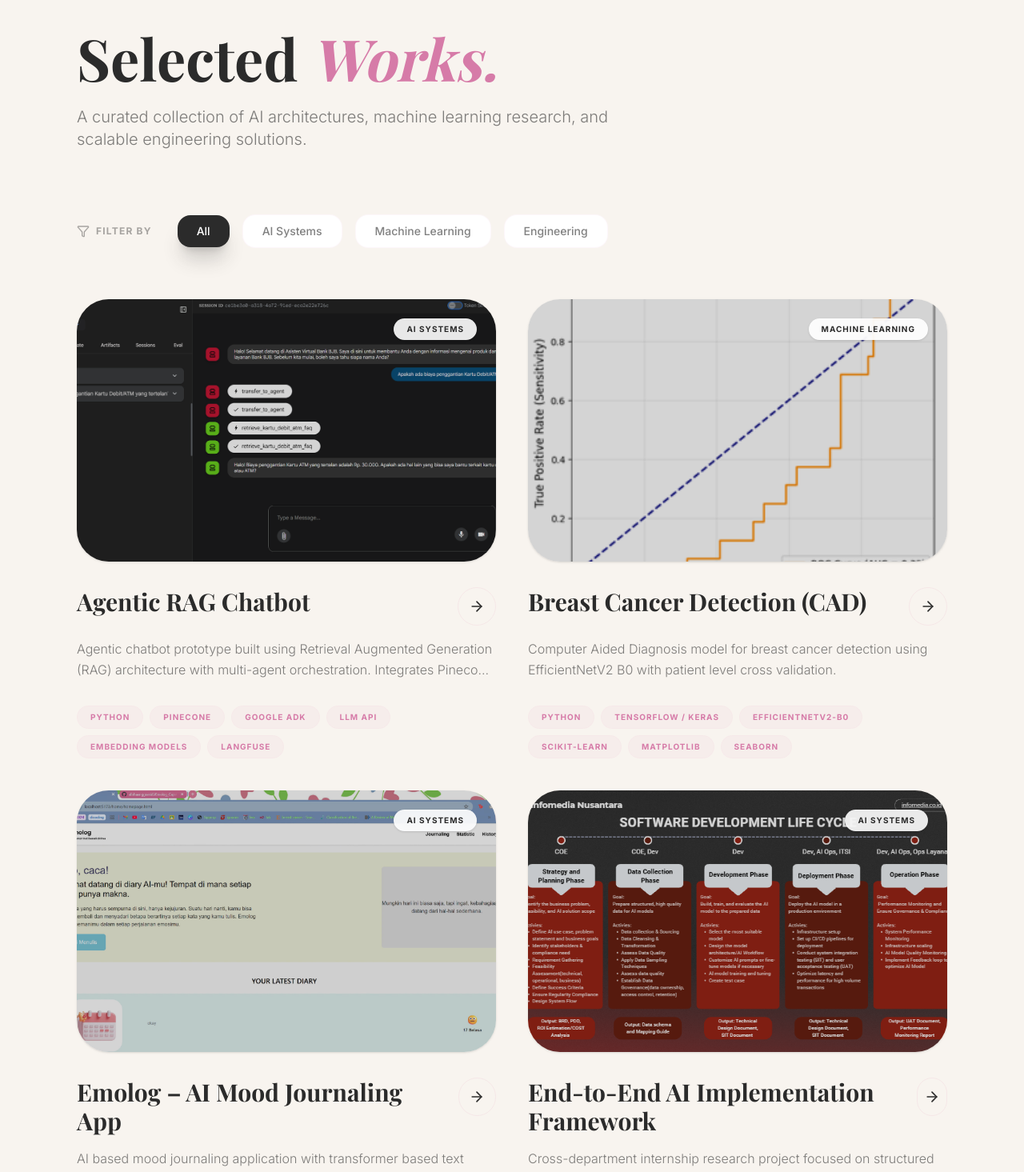
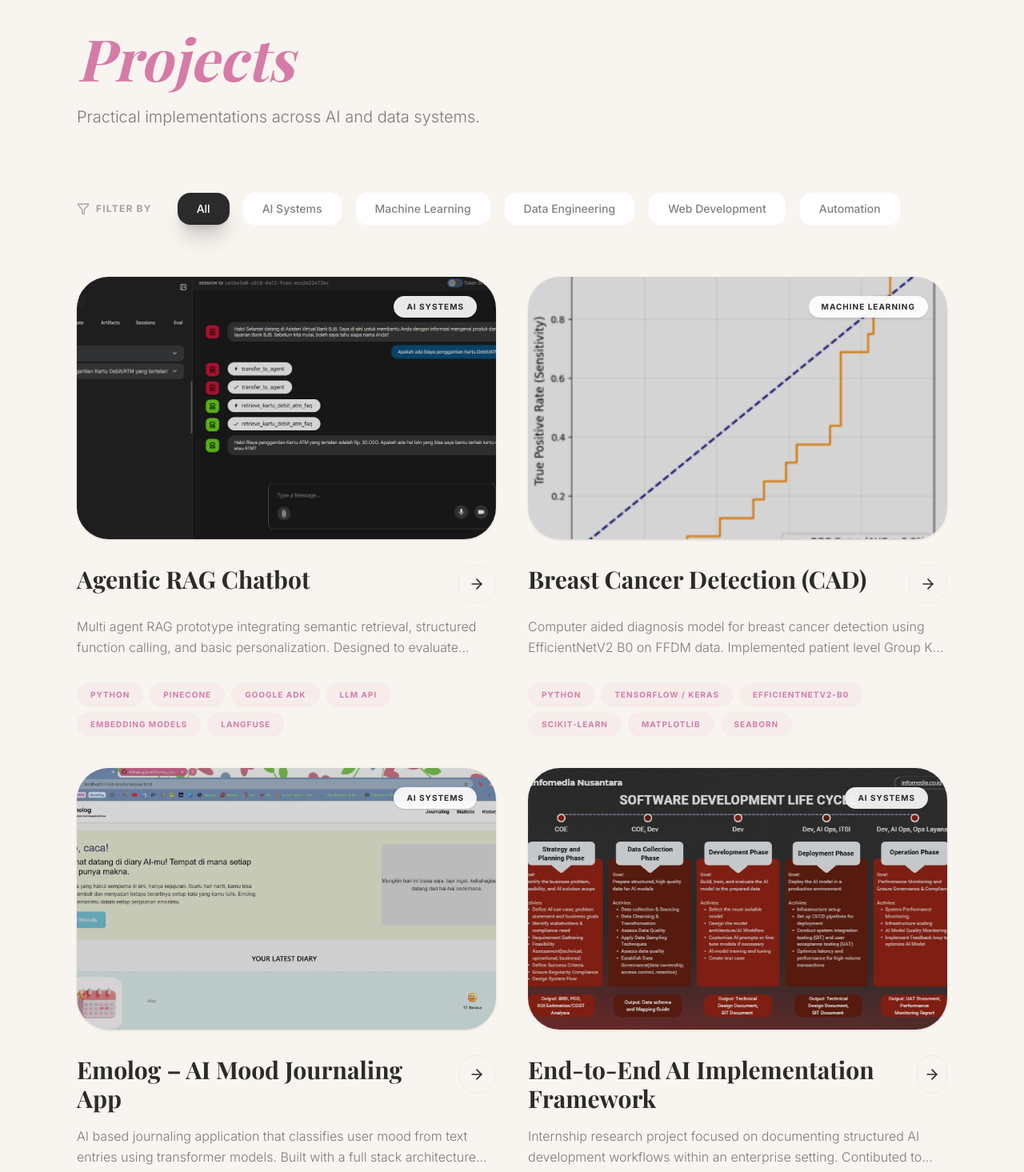
Before and after one commit to alishaanggranidi/portofolio, a React (Vite) app: page /projects in a window 1280 px wide. Shown: the part 140-1605 px from the top of the page at 80% size. Built offline with nearby package versions, Linux system fonts and the light colour scheme; a web font is replaced by a local one.

Commit message:
update10

```diff
--- a/src/app/projects/[slug]/page.tsx
+++ b/src/app/projects/[slug]/page.tsx
@@ -57,17 +57,14 @@ export default function ProjectDetail() {
           />
         </motion.div>
 
-        {/* Title */}
         <h1 className="text-4xl font-semibold mb-4">
           {project.title}
         </h1>
 
-        {/* Category */}
         <span className="inline-block mb-6 text-xs px-4 py-1 rounded-full bg-[#E8B4C8]/20 text-[#D67BA8]">
           {project.category}
         </span>
 
-        {/* Description */}
         <p className="text-lg text-gray-600 mb-10 leading-relaxed">
           {project.description}
         </p>
--- a/src/app/projects/page.tsx
+++ b/src/app/projects/page.tsx
@@ -6,7 +6,7 @@ import { projects } from "../../data/projects";
 import { motion, AnimatePresence } from "motion/react";
 import { ArrowRight, Filter } from "lucide-react";
 
-const filters = ["All", "AI Systems", "Machine Learning", "Engineering"];
+const filters = ["All", "AI Systems", "Machine Learning", "Data Engineering", "Web Development", "Automation"];
 
 export default function ProjectsPage() {
   const [activeFilter, setActiveFilter] = useState("All");
@@ -27,11 +27,10 @@ export default function ProjectsPage() {
           className="mb-20"
         >
           <h1 className="text-5xl md:text-7xl font-serif font-bold mb-6">
-            Selected <span className="text-pink-accent italic">Works.</span>
+            <span className="text-pink-accent italic">Projects</span>
           </h1>
           <p className="text-xl text-ink/60 max-w-2xl font-light">
-            A curated collection of AI architectures, machine learning research,
-            and scalable engineering solutions.
+            Practical implementations across AI and data systems.
           </p>
         </motion.div>
 
--- a/src/app/skills/page.tsx
+++ b/src/app/skills/page.tsx
@@ -19,8 +19,6 @@ export default function SkillsPage() {
       title: "AI & Machine Learning",
       icon: <Cpu className="text-pink-accent" />,
       items: [
-        "Deep Learning",
-        "Computer Vision",
         "RAG Architecture",
         "LLM Integration",
         "PyTorch",
@@ -30,7 +28,7 @@ export default function SkillsPage() {
       color: "bg-pink-accent/10"
     },
     {
-      title: "Deployment",
+      title: "Infrastructure & Deployment",
       icon: <Cloud className="text-pink-accent" />,
       items: ["GCP", "Docker", "Jenkins", "GitHub Actions", "Kubernetes"],
       color: "bg-pink-soft/10"
@@ -47,11 +45,10 @@ export default function SkillsPage() {
           className="mb-20"
         >
           <h1 className="text-5xl md:text-7xl font-serif font-bold mb-6">
-            Technical <span className="text-pink-accent italic">Arsenal.</span>
+            <span className="text-pink-accent italic">Skills</span>
           </h1>
           <p className="text-xl text-ink/60 max-w-2xl font-light">
-            A comprehensive toolkit built through years of research,
-            experimentation, and enterprise-grade implementation.
+           Tools and technologies used across AI, machine learning, and data projects.
           </p>
         </motion.div>
 
@@ -98,18 +95,18 @@ export default function SkillsPage() {
         >
           <div className="flex items-center gap-4 mb-12">
             <Award className="text-pink-accent" size={32} />
-            <h2 className="text-4xl font-serif font-bold">Key Achievements</h2>
+            <h2 className="text-4xl font-serif font-bold">Achievements</h2>
           </div>
 
           <div className="grid md:grid-cols-3 gap-8">
             {[
               {
                 title: "EfficientNetV2 Research",
-                desc: "Published research on patient-level validation for medical imaging."
+                desc: "Implemented patient level validation for medical imaging classification to reduce Published research on patient-level validation for medical imaging."
               },
               {
                 title: "Agentic RAG Implementation",
-                desc: "Deployed multi-agent systems for complex document reasoning."
+                desc: "Deployed multi agent systems for complex document reasoning."
               },
               {
                 title: "Enterprise ETL Pipelines",
--- a/src/components/projects/ProjectCard.tsx
+++ b/src/components/projects/ProjectCard.tsx
@@ -18,7 +18,7 @@ export default function ProjectCard({ project, image }: ProjectCardProps) {
       animate={{ opacity: 1, scale: 1 }}
       exit={{ opacity: 0, scale: 0.95 }}
       transition={{ duration: 0.3 }}
-      className="bg-white rounded-2xl p-8 shadow-sm hover:shadow-md border border-pink-soft/20 flex flex-col hover-lift"
+      className="bg-white rounded-3xl p-8 shadow-sm hover:shadow-md border border-pink-soft/20 flex flex-col hover-lift"
     >
       <h3 className="text-xl font-bold mb-4">
         {project.title}
--- a/src/data/projects.ts
+++ b/src/data/projects.ts
@@ -17,7 +17,7 @@ export const projects: Project[] = [
     slug: "agentic-rag-chatbot",
     category: "AI Systems",
     description:
-      "Agentic chatbot prototype built using Retrieval Augmented Generation (RAG) architecture with multi-agent orchestration. Integrates Pinecone for semantic retrieval, Google ADK for coordination, structured function calling, simple personalization, and out-of-scope detection. Includes response evaluation for accuracy and consistency monitoring.",
+    "Multi agent RAG prototype integrating semantic retrieval, structured function calling, and basic personalization. Designed to evaluate response grouding, out of scope detection, and consistency using retrieval pipelines and monitoring tools.",
     tech: [
       "Python",
       "Pinecone",
@@ -35,7 +35,7 @@ export const projects: Project[] = [
     slug: "breast-cancer-detection",
     category: "Machine Learning",
     description:
-      "Computer Aided Diagnosis model for breast cancer detection using EfficientNetV2 B0 with patient level cross validation.",
+    " Computer aided diagnosis model for breast cancer detection using EfficientNetV2 B0 on FFDM data. Implemented patient level Group K Fold cross validation to reduce data leakage and ensure reliable generalization across cases.",
     tech: [
       "Python",
       "TensorFlow / Keras",
@@ -54,7 +54,7 @@ export const projects: Project[] = [
     slug: "emolog",
     category: "AI Systems",
     description:
-      "AI based mood journaling application with transformer based text classification and full stack implementation",
+      "AI based journaling application that classifies user mood from text entries using transformer models. Built with a full stack architecture integrating React, backend services, and a structured NLP pipeline for text preprocessing and inference ",
     tech: [
       "React.js",
       "Next.js",
@@ -75,7 +75,7 @@ export const projects: Project[] = [
     slug: "ai-implementation-framework",
     category: "AI Systems",
     description:
-      "Cross-department internship research project focused on structured enterprise AI implementation practices. Contributed within the Development division by researching AI development workflows, supporting experimentation documentation, and preparing structured internal presentations.",
+    " Internship research project focused on documenting structured AI development workflows within an enterprise setting. Contibuted to experimentation tracking, development process analysis, and internal technical reporting.",
     tech: [
       "AI Workflow Research",
       "Experiment Documentation",
@@ -90,7 +90,7 @@ export const projects: Project[] = [
     slug: "ai-maturity-assessment",
     category: "Data Engineering",
     description:
-      "AI maturity assessment across business units using a multi-dimensional evaluation framework. Processed survey data, conducted scoring analysis, mapped maturity levels, and prepared structured documentation for internal reporting.",
+    " Conducted AI maturity assessment across business units using a structured evaluation framework. Processed survey data, analyzed scoring dimensions, and prepared documentation to support internal strategic planning.",
     tech: [
       "Google Forms",
       "Spreadsheets",
@@ -106,7 +106,7 @@ export const projects: Project[] = [
     slug: "etl-pipeline",
     category: "Data Engineering",
     description:
-      "Automated ETL pipeline that scraped 50 web pages, performed data cleaning and transformation, and stored outputs in CSV, Google Sheets, and PostgreSQL simultaneously.",
+    "Automated ETL pipeline that scraped structured data from multiple web pages, performed cleaning and transformation, and stored outputs in CSV, Google Sheets, and PostgreSQL for furter analysis.",
     tech: [
       "Python",
       "BeautifulSoup",
@@ -124,7 +124,7 @@ export const projects: Project[] = [
     slug: "cellphone-recommender",
     category: "Machine Learning",
     description:
-      "Hybrid recommendation system combining content-based filtering using cosine similarity and collaborative filtering with neural networks. Integrates product specifications and user rating history to generate personalized smartphone recommendations.",
+    "Hybrid recommendation system combining content based filtering and collaborative filtering approaches. Integrated product specifications and user interaction data to generate personalized smartphone recommendations.",
     tech: [
       "Python",
       "Pandas",
@@ -141,7 +141,7 @@ export const projects: Project[] = [
     slug: "financial-automation-system",
     category: "Automation",
     description:
-      "Automated financial recording system integrating Telegram Bot API and n8n workflow automation. Processes incoming messages, transforms them into structured financial data using Groq inference and JavaScript function nodes, and stores results in Google Sheets.",
+    "Automated financial recording workflow integrating Telegram Bot API and n8n orchestration. Parsed incoming messages into structured financial records and stored outputs in Google Sheets using scripted transformation logic.",
     tech: [
       "n8n Cloud",
       "Telegram Bot API",
@@ -158,7 +158,7 @@ export const projects: Project[] = [
     slug: "waste-classification-cnn",
     category: "Machine Learning",
     description:
-      "Convolutional Neural Network (CNN) model for classifying waste into plastic, paper, and garbage categories. Achieved ≥85% accuracy. Exported model to SavedModel, TFLite, and TensorFlow.js formats for deployment flexibility.",
+    "Convolutional neural network modoel for classifying waste images into predefined categories. Trained and exported into multiple deployment formats including SavedModel, TFLite, and TensorFlow.js.",
     tech: [
       "Python",
       "TensorFlow / Keras",
@@ -175,7 +175,7 @@ export const projects: Project[] = [
     slug: "joypad-journey",
     category: "Web Development",
     description:
-      "Web-based booking system adapted from a reference project and extended with additional features to improve reservation flow and administrative data management. Designed to streamline customer booking and backend record tracking.",
+    "Web based booking application adapted and extended with additional features for reservation management and administrative record tracking using a structured frontend backend flow.",
     tech: [
       "Next.js",
       "JavaScript",
@@ -192,7 +192,7 @@ export const projects: Project[] = [
     slug: "streamlit-data-dashboard",
     category: "Data Engineering",
     description:
-      "Interactive data analysis dashboard covering data collection, cleaning, exploratory data analysis, visualization, and deployment to Streamlit Cloud.",
+    "Interactive data analysis dashboard covering data cleaning, exploratory analysis, visualization, and deployment using Streamlit for lightweight reporting and monitoring.",
     tech: [
       "Python",
       "Pandas",
```
Also changed, not shown: public/images/projects/dashboard.png (added), public/images/projects/joypad.png (added).
